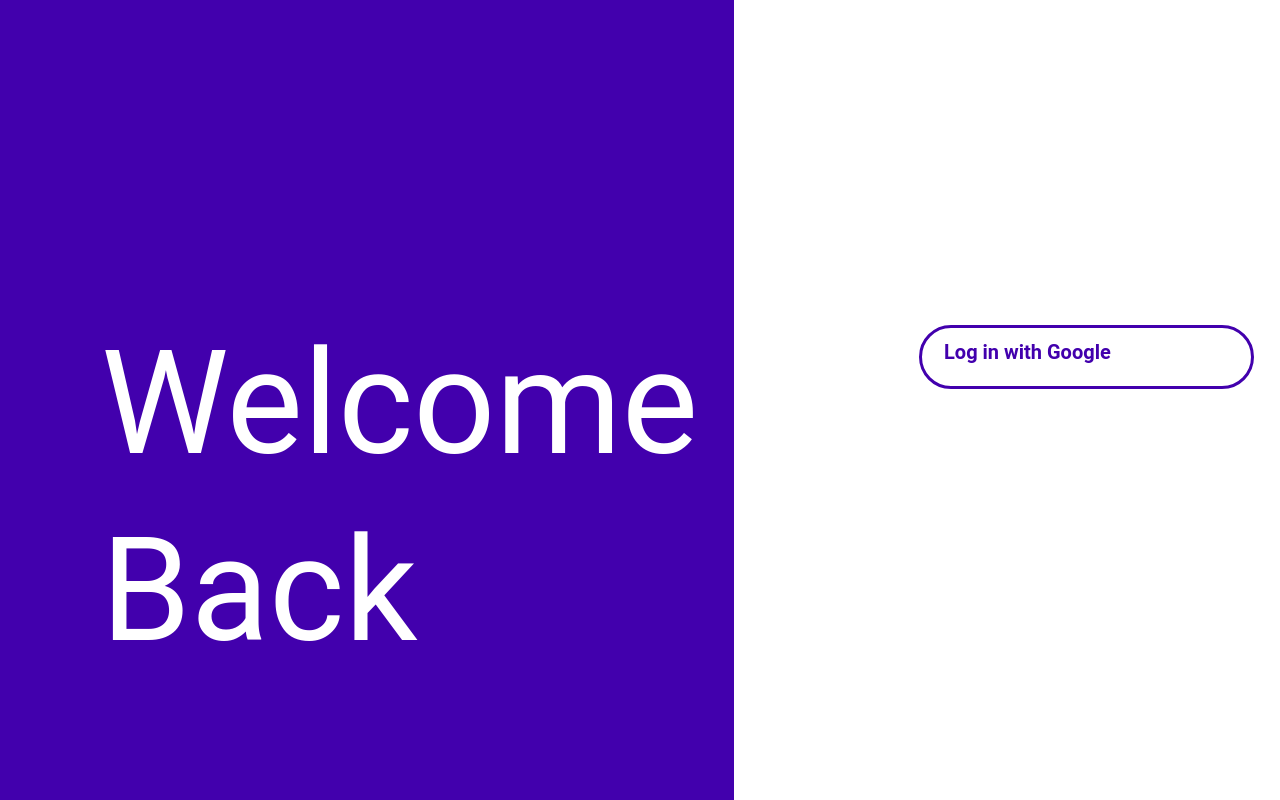
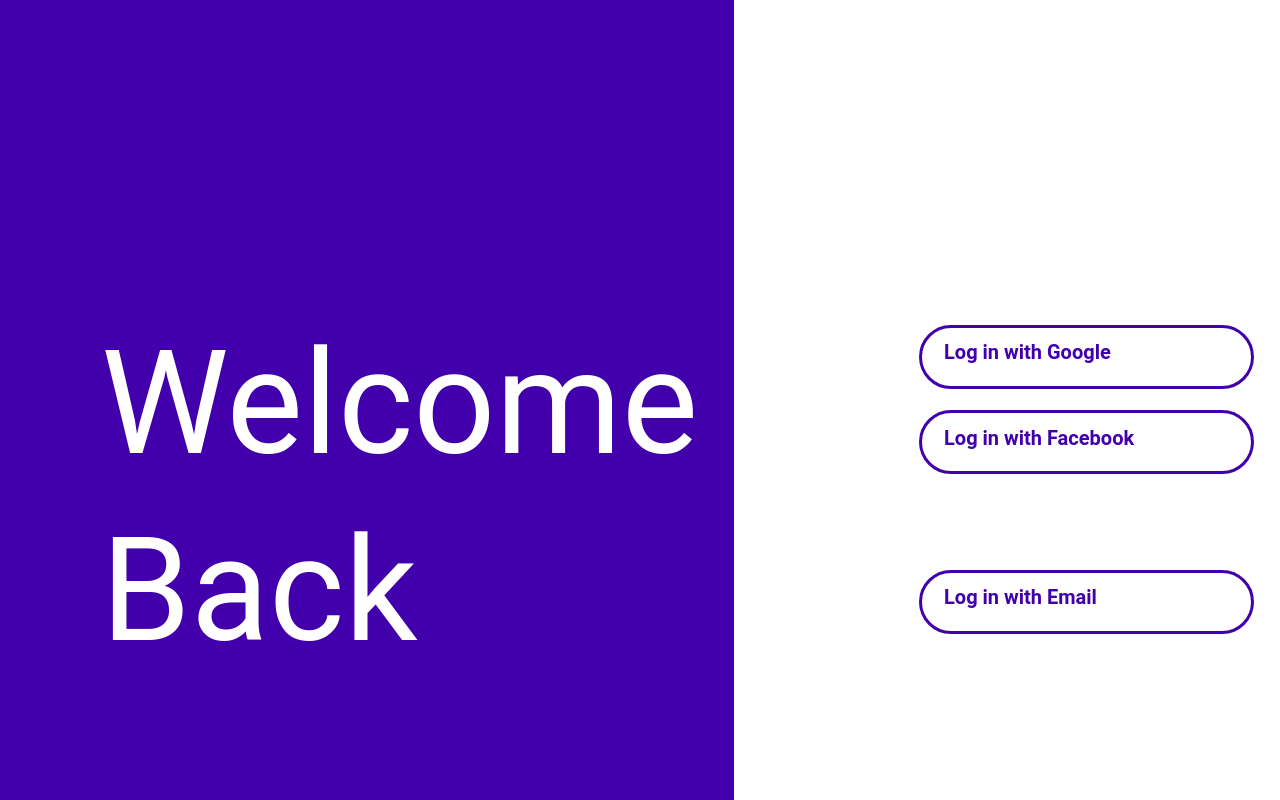
Before and after one commit to albertprk/sconversationsnow, a React (Create React App) app: page / in a window 1280 px wide. Shown: the top 800 px of the page. Built offline with nearby package versions, Linux system fonts and the light colour scheme.

Commit message:
Added remaining login prompts

```diff
--- a/src/components/Login.js
+++ b/src/components/Login.js
@@ -9,8 +9,17 @@
             <div className = "welcomeBack">Welcome<br></br>Back</div>
         </div>
         <div className = "logInWithGoogle">Log in with Google</div>
+
         <div className = "rectangle_2">
         </div>
+        <div className = "logInWithFacebook">Log in with Facebook</div>
+        <div className = "rectangle_2_1 ">
+        </div>
+        <div className = "logInWithEmail">Log in with Email</div>
+        <div className = "rectangle_2_2 ">
+        </div>
+
+
 
 
     </div>
```
